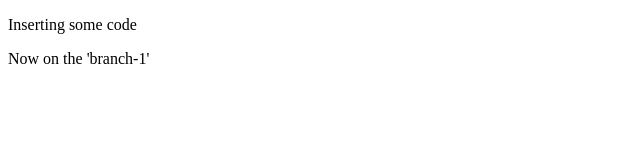
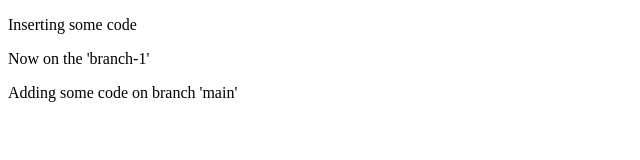
Before and after one commit to abdulrazeq-77/test-branch, a plain HTML site: page index.html in a window 1280 px wide. Shown: the whole page, without its empty margins (0-640 px from the left). Drawn offline with Linux system fonts and the light colour scheme.

Commit message:
Adding some code on the branch 'main'

```diff
--- a/index.html
+++ b/index.html
@@ -8,5 +8,6 @@
 <body>
     <p>Inserting some code</p>
     <p>Now on the 'branch-1'</p>
+    <p>Adding some code on branch 'main'</p>
 </body>
 </html>
```
